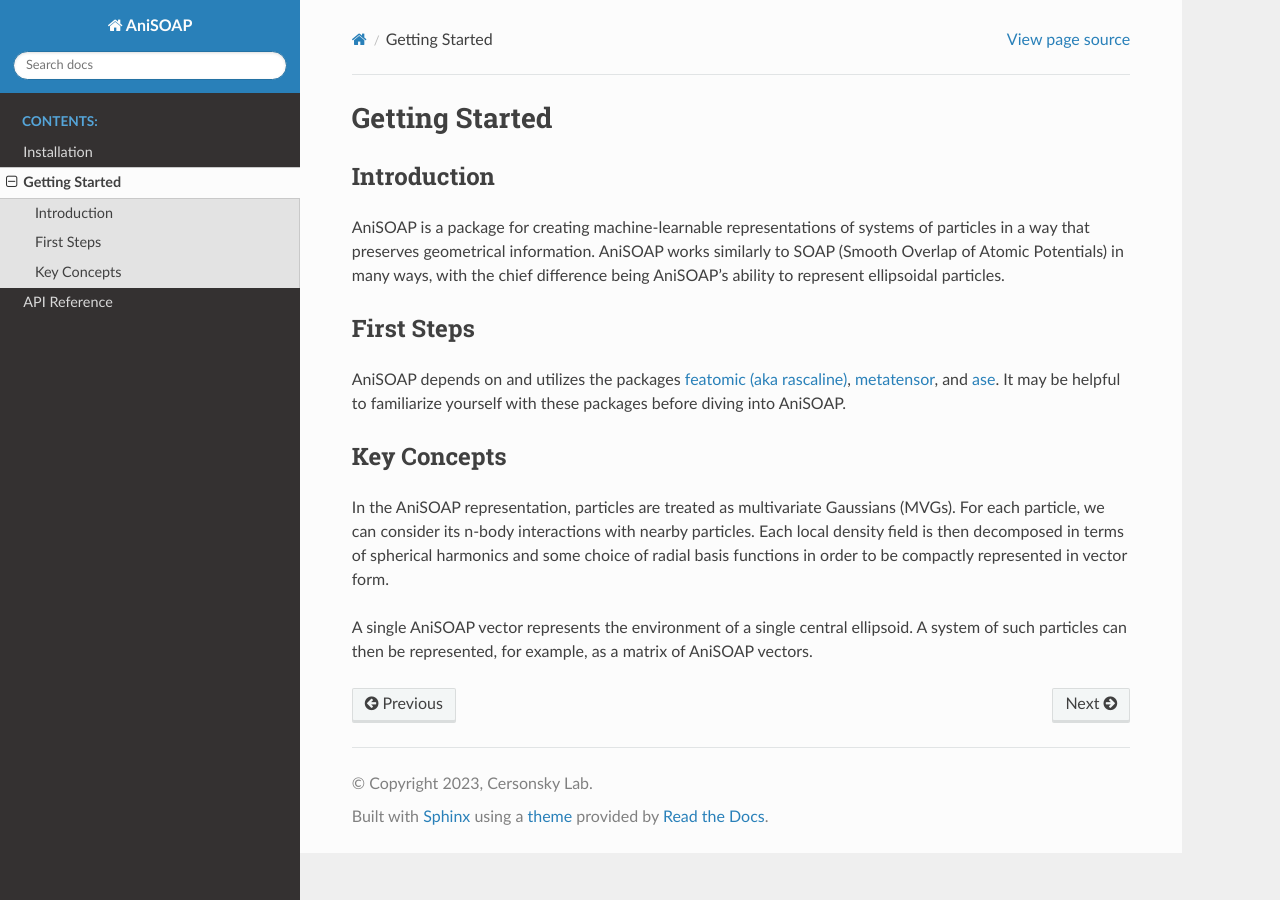
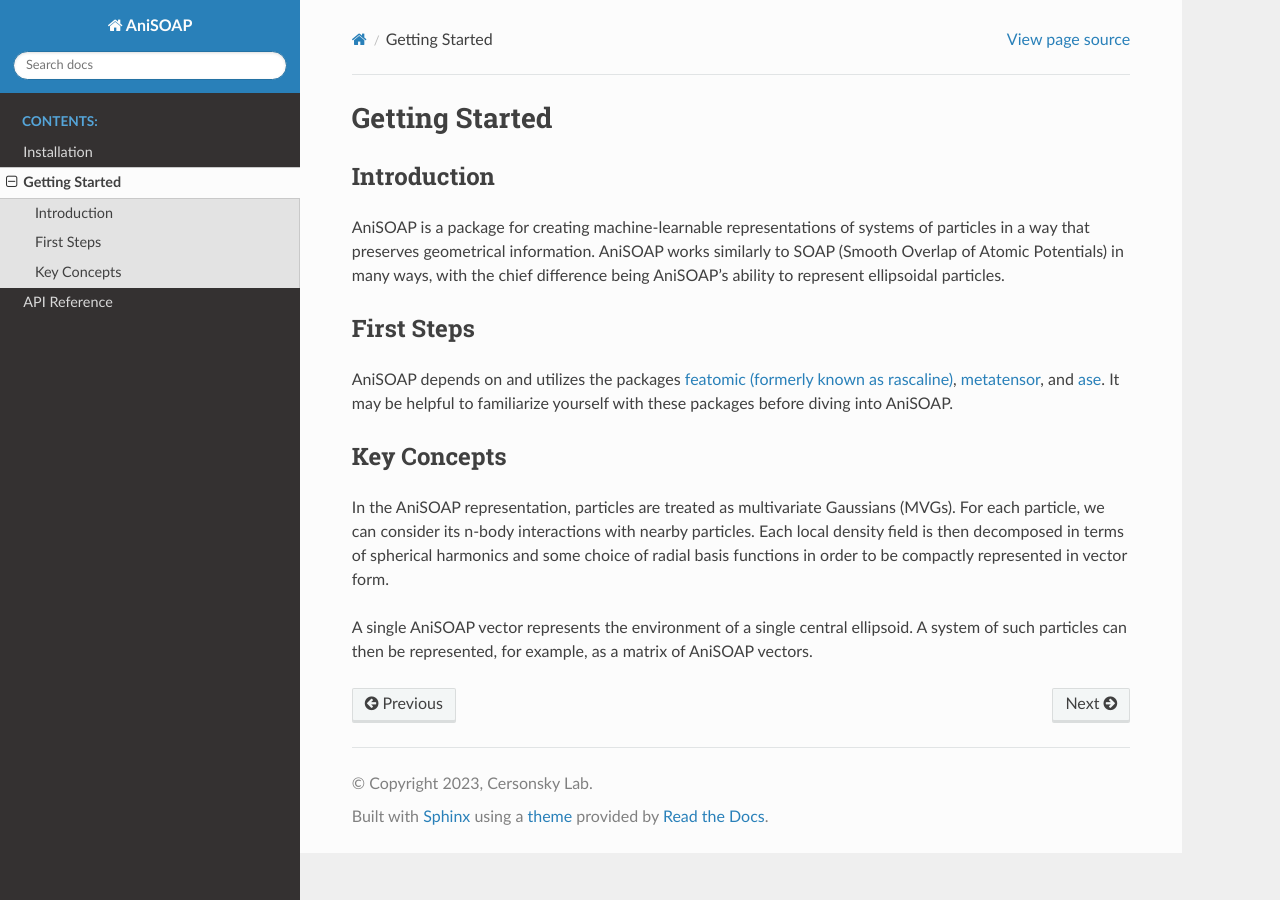
Before and after one commit to cersonsky-lab/AniSOAP, a Sphinx documentation site: the page built from docs/source/getting_started.rst, in a window 1280 px wide. Built offline with Sphinx 7.4.7 and the Read the Docs theme 3.1.0, drawn with Linux system fonts in a browser that asks for light colours; pages that are not in the unit, such as notebooks, are missing from menus.

Commit message:
Update docs/source/getting_started.rst
Co-authored-by: Rose K. Cersonsky <47536110+rosecers@users.noreply.github.com>

```diff
--- a/docs/source/getting_started.rst
+++ b/docs/source/getting_started.rst
@@ -11,7 +11,7 @@ chief difference being AniSOAP's ability to represent ellipsoidal particles.
 
 First Steps
 -----------
-AniSOAP depends on and utilizes the packages `featomic (aka rascaline)
+AniSOAP depends on and utilizes the packages `featomic (formerly known as rascaline)
 <https://metatensor.github.io/featomic/latest/index.html>`_, `metatensor <https://docs.metatensor.org/latest/index.html>`_,
 and `ase <https://wiki.fysik.dtu.dk/ase/index.html>`_.
 It may be helpful to familiarize yourself with these packages before diving into
```
